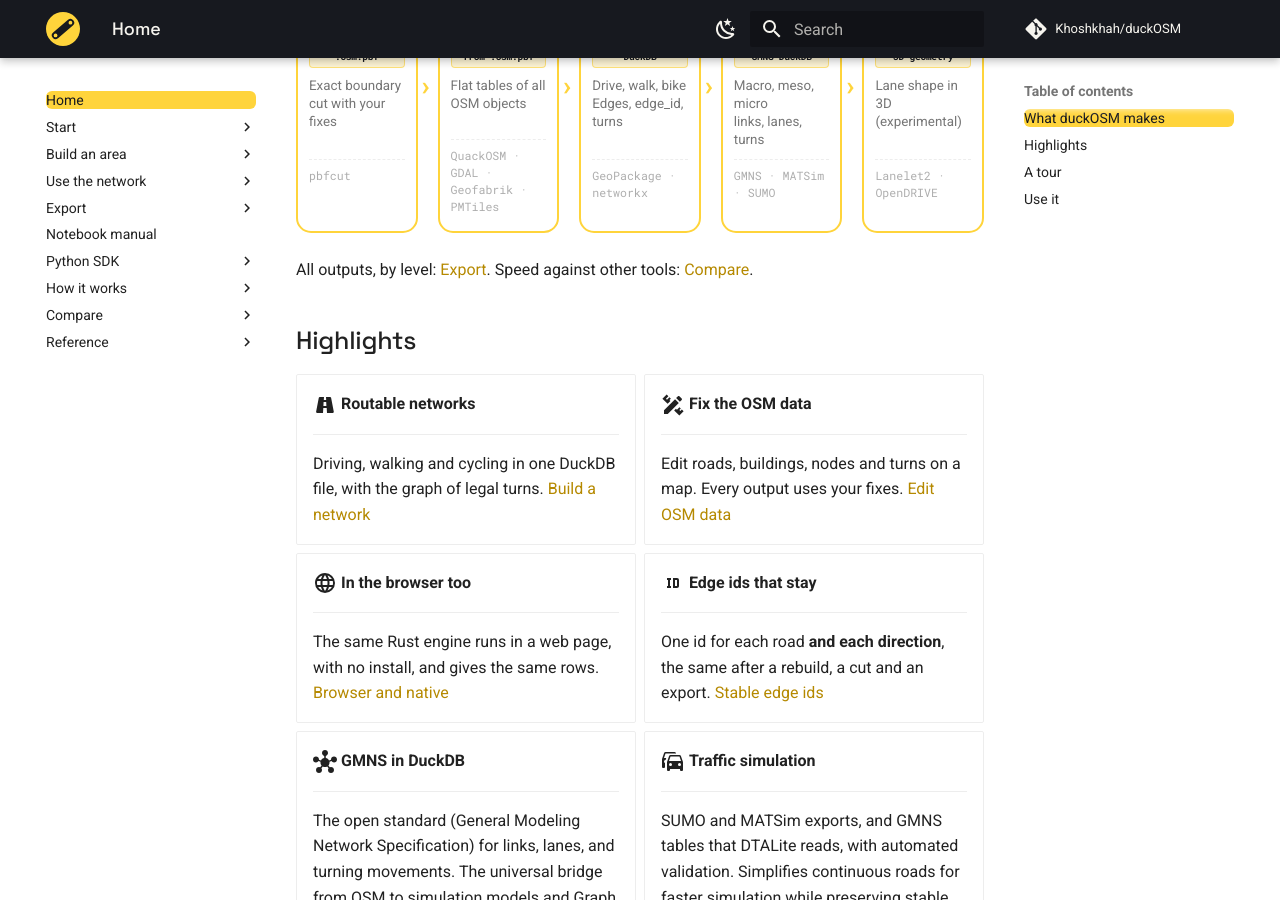
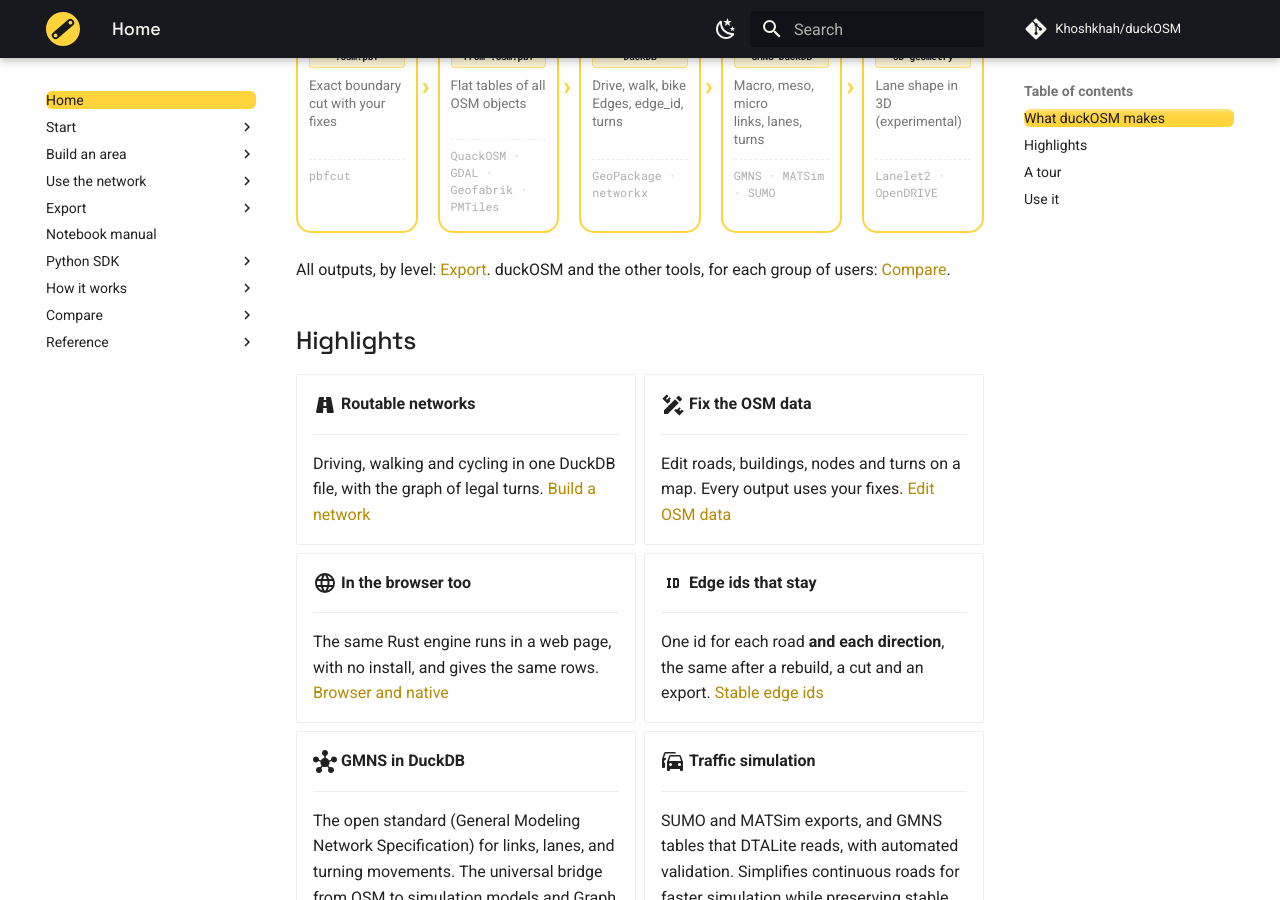
Before and after one commit to Khoshkhah/duckOSM, an MkDocs documentation site: the page built from docs/index.md, in a window 1280 px wide and 900 px high, scrolled down 1244 px. Built offline with MkDocs 1.6.1 and Material for MkDocs 9.7.7, drawn with Linux system fonts in a browser that asks for light colours; comment, search, counter and statistics services are not loaded.

Commit message:
Docs: the home page link to Compare is not only about speed
The Compare pages compare duckOSM with the tools of each group of users. Most
of them have no speed comparison.

Co-Authored-By: Claude Opus 5.5 <noreply@anthropic.com>

```diff
--- a/docs/index.md
+++ b/docs/index.md
@@ -31,7 +31,7 @@ All outputs come from one `.osm.pbf` file, in five levels, and all take your OSM
 <a class="lv" href="exports/hd-map/"><span class="n">4</span><b>HD map</b><span class="db-tag">3D geometry</span><span class="desc">Lane shape in 3D (experimental)</span><span class="tools">Lanelet2 · OpenDRIVE</span></a>
 </div>
 
-All outputs, by level: [Export](exports/index.md). Speed against other tools: [Compare](compare/index.md).
+All outputs, by level: [Export](exports/index.md). duckOSM and the other tools, for each group of users: [Compare](compare/index.md).
 
 ## Highlights
 
```
